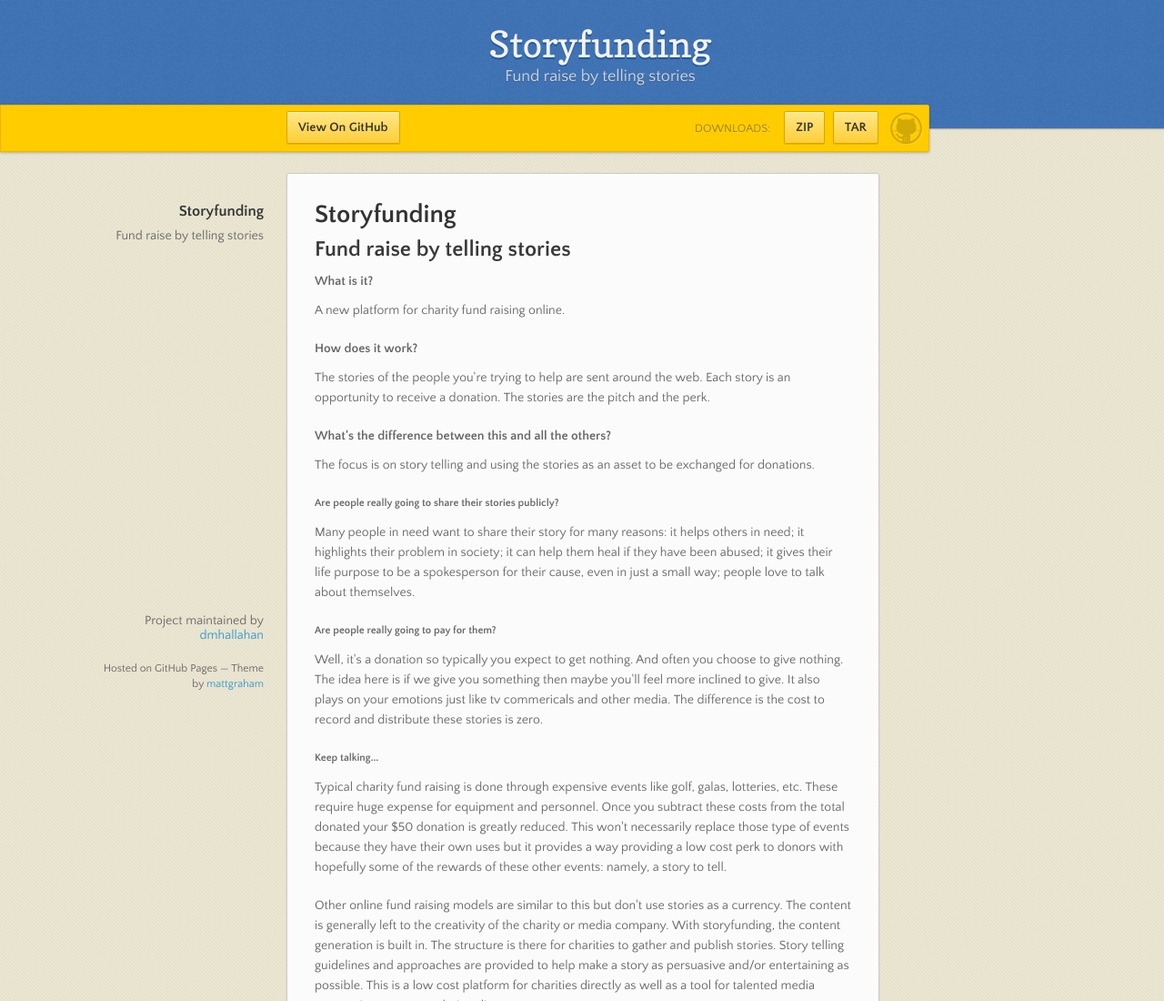
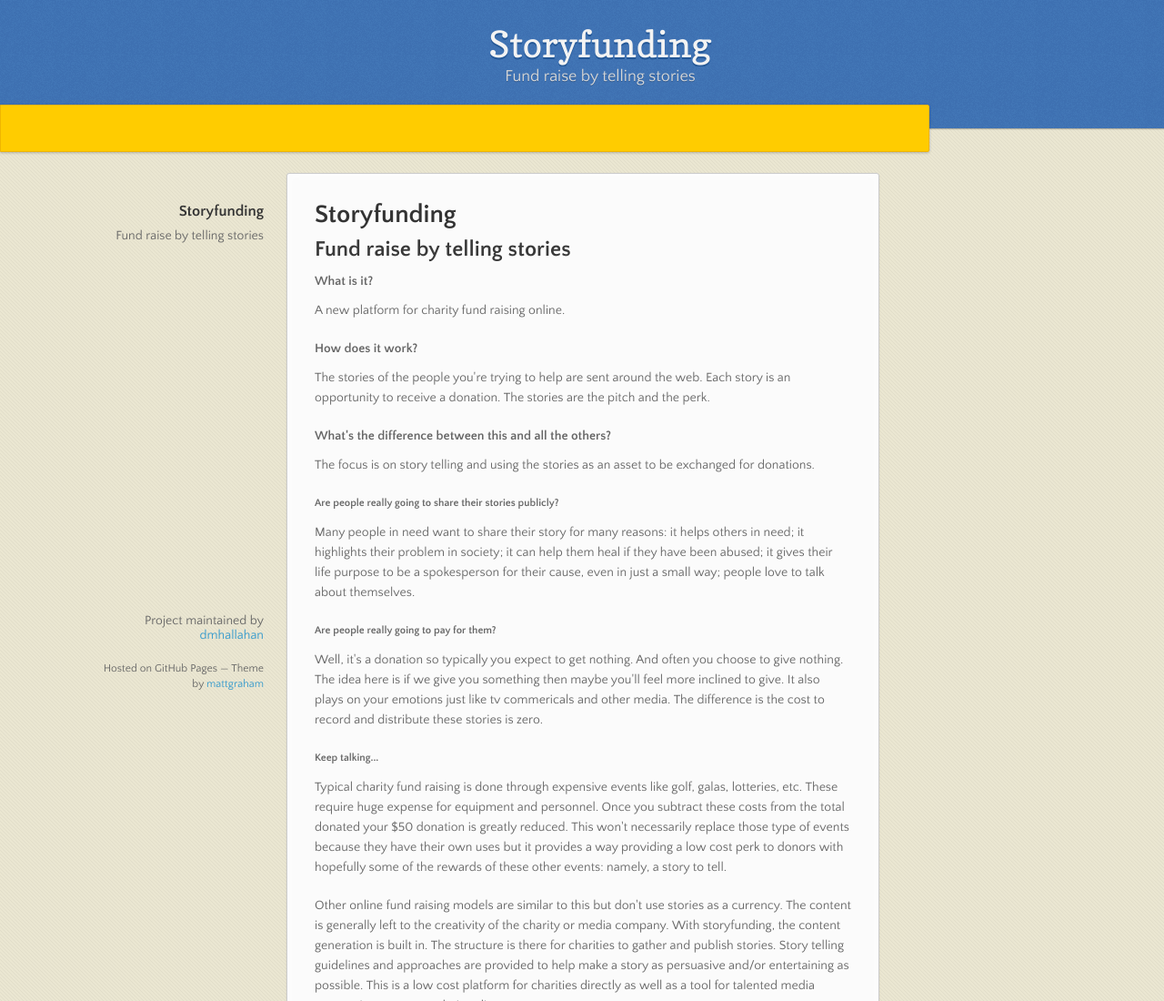
Before and after one commit to dmhallahan/storyfunding, a plain HTML site: page index.html in a window 1280 px wide. Shown: the top 1100 px of the page at 91% size. Drawn offline with nearby package versions, Linux system fonts and the light colour scheme.

Commit message:
removed banner links

```diff
--- a/index.html
+++ b/index.html
@@ -22,16 +22,6 @@
       </header>
 
       <div id="banner">
-        <span id="logo"></span>
-
-        <a href="https://github.com/dmhallahan/storyfunding" class="button fork"><strong>View On GitHub</strong></a>
-        <div class="downloads">
-          <span>Downloads:</span>
-          <ul>
-            <li><a href="https://github.com/dmhallahan/storyfunding/zipball/master" class="button">ZIP</a></li>
-            <li><a href="https://github.com/dmhallahan/storyfunding/tarball/master" class="button">TAR</a></li>
-          </ul>
-        </div>
       </div><!-- end banner -->
 
     <div class="wrapper">
```
